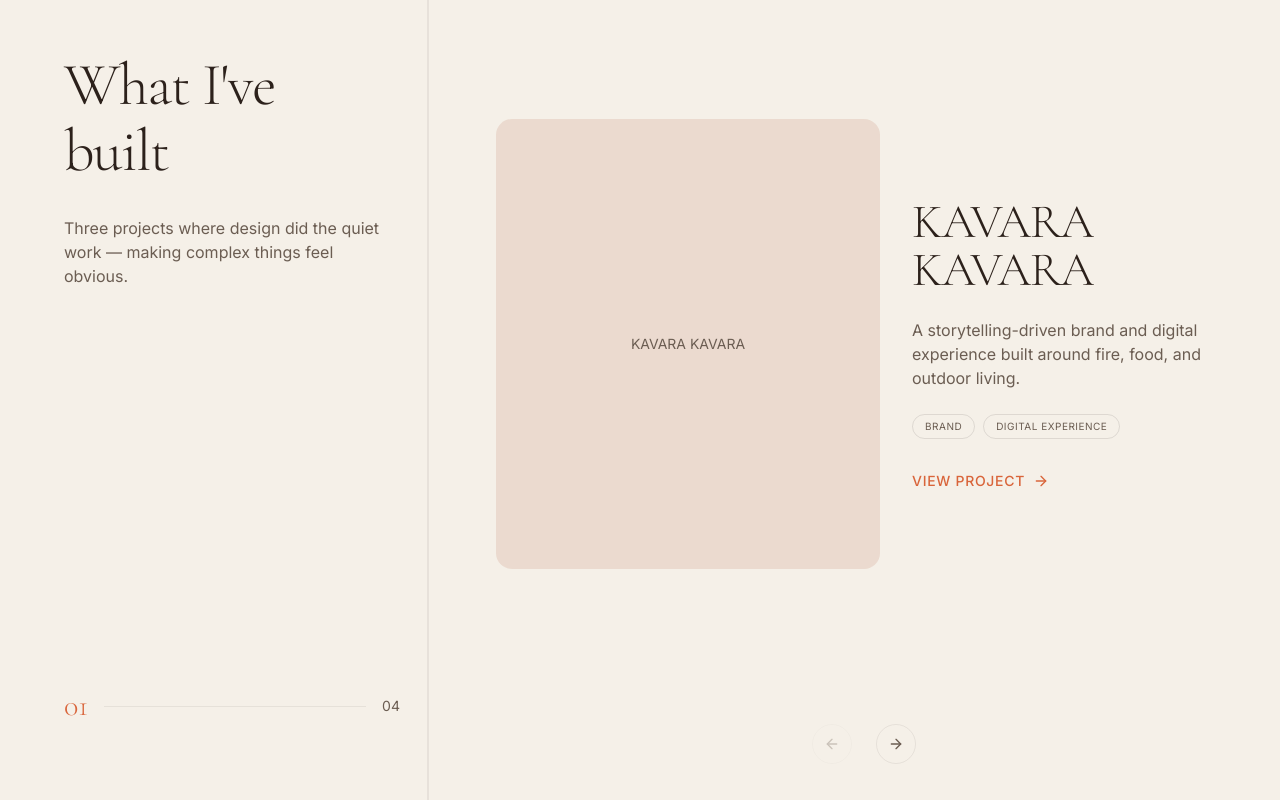
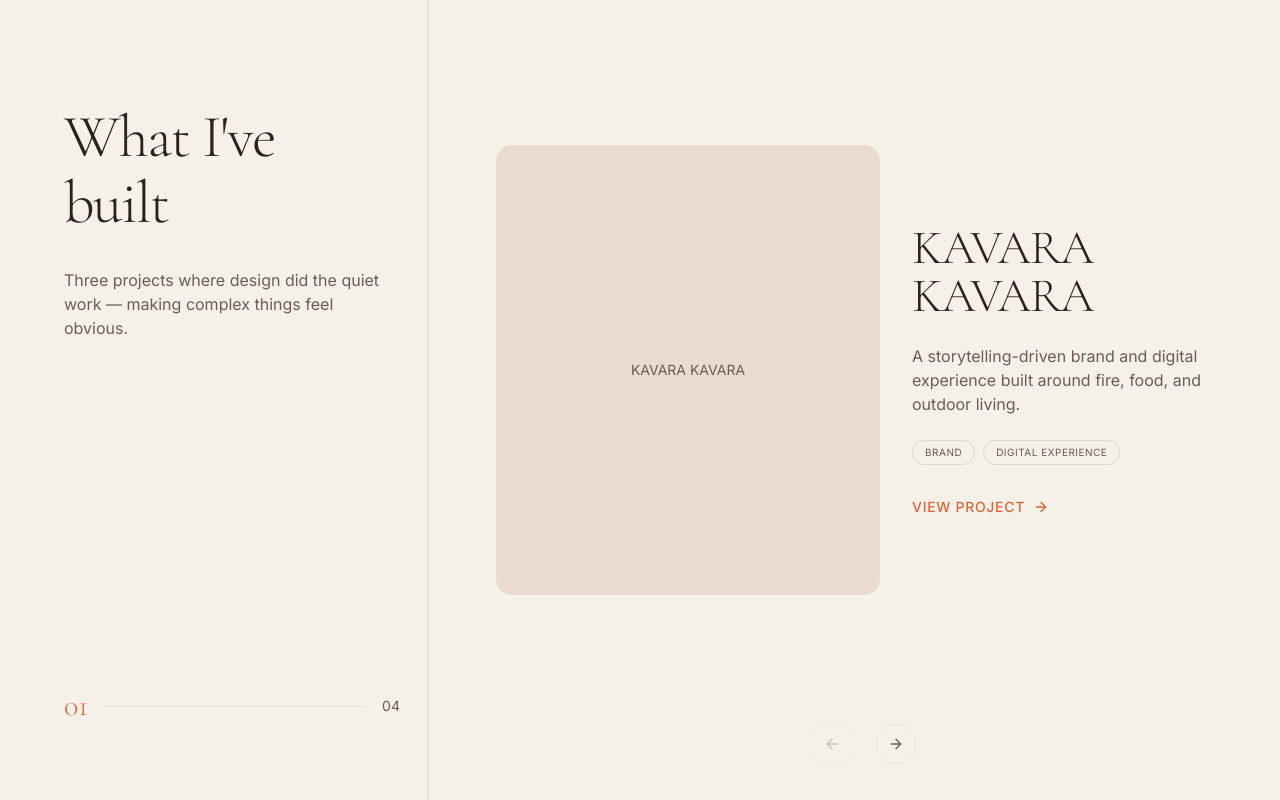
Before and after one commit to gabbyNyawera/portfolio, a Next.js app: page / in a window 1280 px wide. Shown: the part 1223-2023 px from the top of the page. Built offline with nearby package versions, Linux system fonts and the light colour scheme.

Commit message:
fix: add 52px top padding to sticky projects container

```diff
--- a/src/components/horizontal-projects.tsx
+++ b/src/components/horizontal-projects.tsx
@@ -41,7 +41,7 @@ export function HorizontalProjects({ projects }: { projects: Project[] }) {
 
   return (
     <div ref={containerRef} className="relative h-[400vh]">
-      <div className="sticky top-0 flex h-screen">
+      <div className="sticky top-0 flex h-screen pt-[52px]">
         {/* Left panel - fixed */}
         <div className="hidden w-[35%] flex-col justify-between py-16 pl-5 pr-8 sm:flex sm:pl-8 lg:pl-16 lg:pr-12">
           <div>
```
